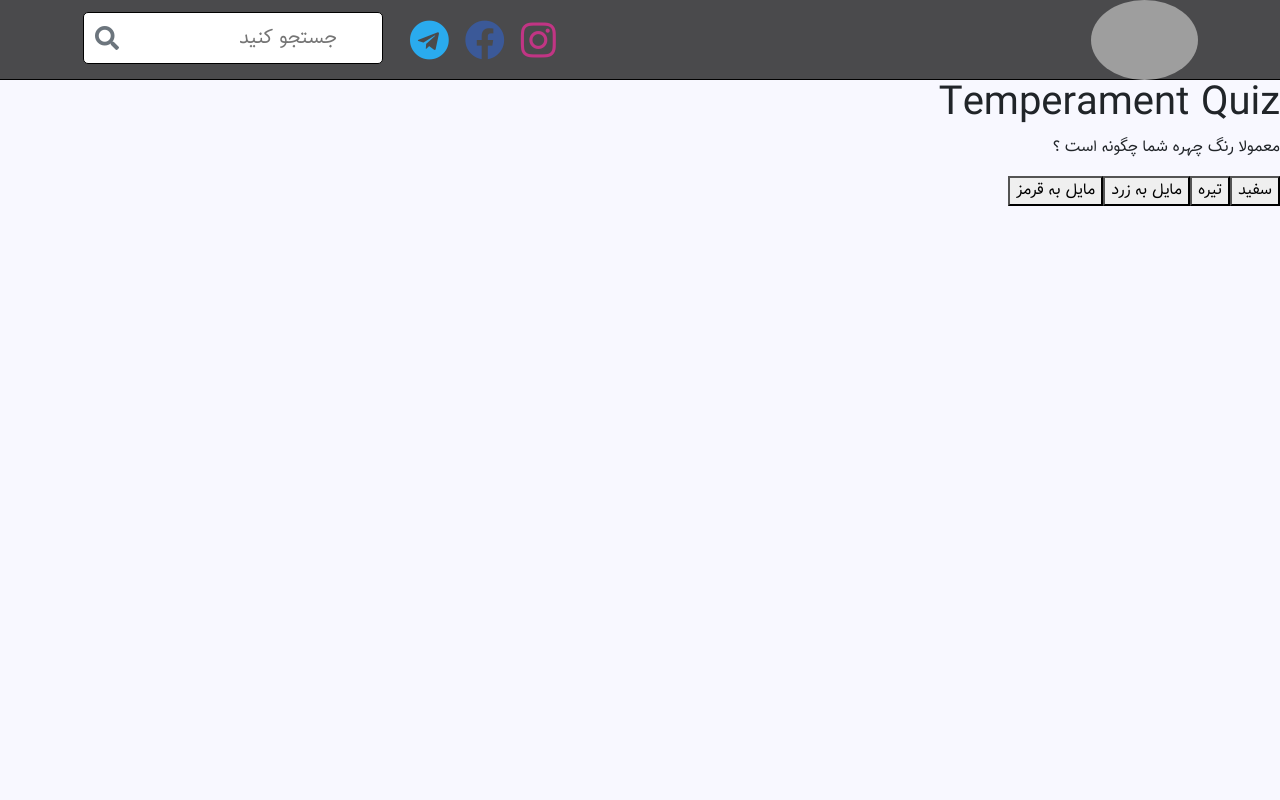
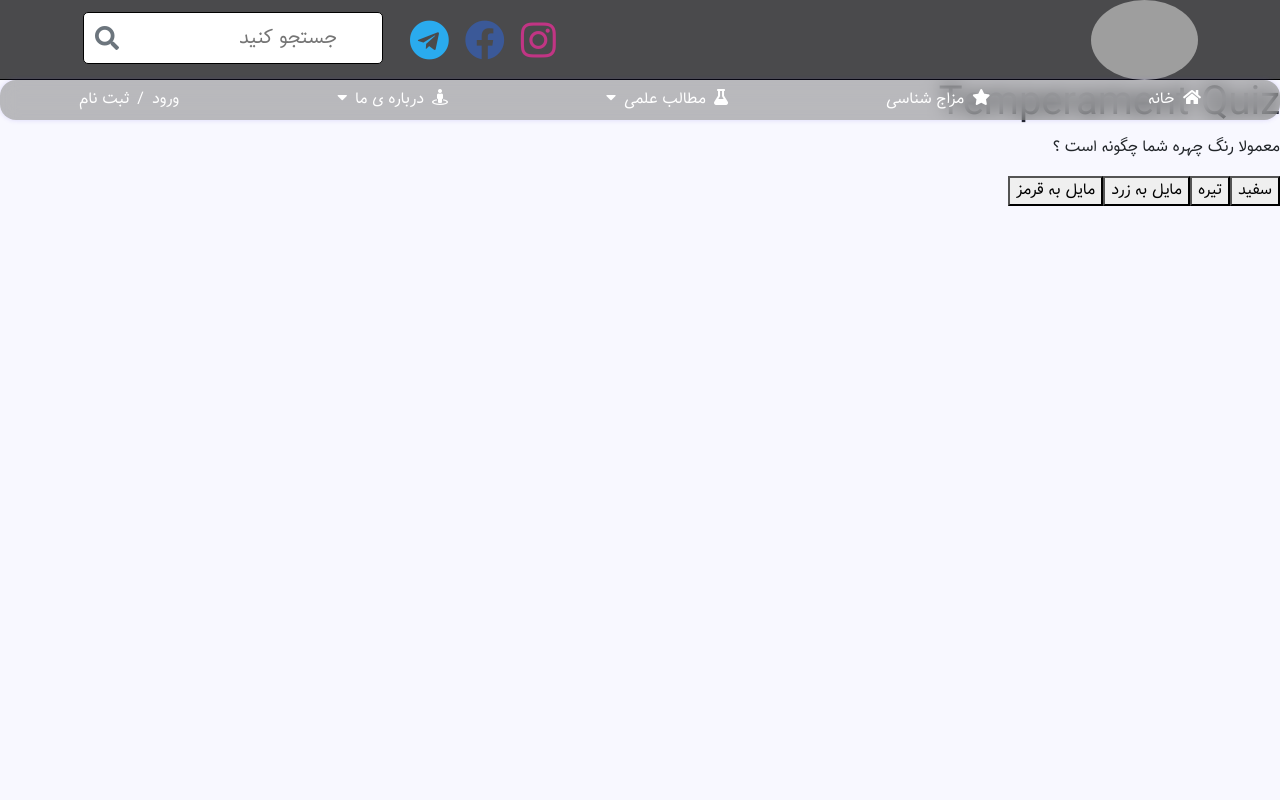
Before and after one commit to reza1899/Herbal_Medicines, a React (Create React App) app: page /TS in a window 1280 px wide. Shown: the top 800 px of the page. Built offline with nearby package versions, Linux system fonts and the light colour scheme; grey boxes are pictures that could not be loaded.

Commit message:
create navbar but it is not done yet

```diff
--- a/src/components/header/navbar/navbar.css
+++ b/src/components/header/navbar/navbar.css
@@ -45,6 +45,13 @@ nav:hover {
     cursor: pointer;
     border-radius: 5px;
 }
+.main-page-navbar {
+    position: absolute;
+
+}
+.other-page-navbar {
+    position: relative;
+}
 @media screen and (max-width: 990px) {
     .main_header {
         display: none;
--- a/src/components/header/navbar/navbar.jsx
+++ b/src/components/header/navbar/navbar.jsx
@@ -1,10 +1,13 @@
 import Search from "../../searchBoxs/searchBox"
 import {useEffect, useRef, useState} from "react"
-import {useNavigate} from "react-router-dom";
+import {useNavigate,useLocation} from "react-router-dom";
 import "./navbar.css"
 import MenuSearchBox from "../../searchBoxs/menu_search_Box";
+import SecondNavbar from "./sec_navbar/secondNavbar";
 const Navbar = () => {
     const navigate = useNavigate()
+    const location = useLocation()
+    const secondNavbarClass = location.pathname === "/" ? "main-page-navbar" : "other-page-navbar"
     const [show, setShow] = useState(-380)
     const menuRef = useRef(null)
 
@@ -78,9 +81,17 @@ const Navbar = () => {
                         <li className="menu_item"><p className="p-3" onClick={() => {
                             navigate("/register")
                         }}>ثبت نام</p></li>
+                        <hr/>
+                        <li className="menu_item"><p className="p-3" onClick={() => {
+                            navigate("/ts")
+                        }}>مزاج شناسی</p></li>
                     </ul>
                 </div>
             </div>
+            {
+                location.pathname === "/" ? <SecondNavbar style={{position:"absolute"}}/> : <SecondNavbar style={{position:"relative"}}/>
+            }
+
         </>
     )
 }
--- /dev/null
+++ b/src/components/header/navbar/sec_navbar/sec_navbar.css
@@ -0,0 +1,40 @@
+.main_navbar {
+    width: 100%;
+    position: absolute;
+    z-index: 99;
+    /* From https://css.glass */
+    background: rgba(102, 102, 102, 0.44);
+    border-radius: 16px;
+    box-shadow: 0 4px 30px rgba(0, 0, 0, 0.1);
+    backdrop-filter: blur(9.3px);
+    -webkit-backdrop-filter: blur(9.3px);    color: white;
+    box-shadow: 0 0 5px rgba(104, 85, 224, 0.2);
+    transition: 0.8s;
+    height: 40px;
+    display: flex;
+    align-items: center;
+}
+ul{
+    list-style: none;
+
+}
+ul.w-100 li{
+    cursor: pointer;
+}
+ul.w-100 li:hover{
+    transition: 0.3s;
+    text-decoration:  underline;
+    color: #d3d3d3;
+}
+.auth{
+    cursor: pointer;
+}
+.auth:hover{
+    transition: 0.8s;
+    text-decoration:  underline;
+}
+@media screen and (max-width: 990px) {
+    .main_navbar {
+        display: none;
+    }
+}
--- /dev/null
+++ b/src/components/header/navbar/sec_navbar/secondNavbar.jsx
@@ -0,0 +1,51 @@
+import "./sec_navbar.css"
+import {useNavigate} from "react-router-dom";
+
+const SecondNavbar = () => {
+    const navigate = useNavigate()
+    return (
+        <>
+            <div className="main_navbar">
+                <ul className="d-flex justify-content-around w-100">
+                    <li onClick={ () => navigate("/")}>
+                        <p className="m-0">
+                            <i className="fa fa-home ms-1"></i> خانه
+                        </p>
+                    </li>
+                    <li onClick={ () => navigate("/ts")}>
+                        <p className="m-0">
+                            <i className="fas fa-star ms-2"></i>
+                            مزاج شناسی
+                        </p>
+                    </li>
+                    <li>
+                        <p className="m-0">
+                            <i className="fas fa-flask ms-2"></i>
+                            مطالب علمی
+                            <i className="fas fa-caret-down me-2"></i>
+
+                        </p>
+                    </li>
+                    <li>
+                        <p className="m-0">
+                            <i className="fas fa-street-view ms-2"></i>
+                            درباره ی ما
+                            <i className="fas fa-caret-down me-2"></i>
+                        </p>
+                    </li>
+                    <li className="d-flex">
+                        <p className="auth m-0 ms-2">
+                            ورود
+                        </p>
+                        /
+                        <p className="auth m-0 me-2">
+                            ثبت نام
+                        </p>
+
+                    </li>
+                </ul>
+            </div>
+        </>
+    )
+}
+export default SecondNavbar;
```
